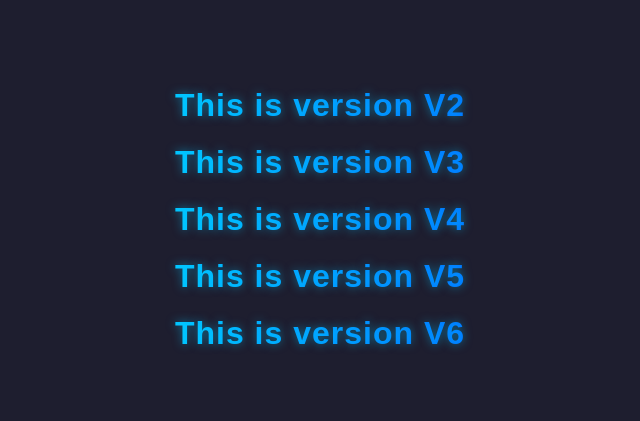
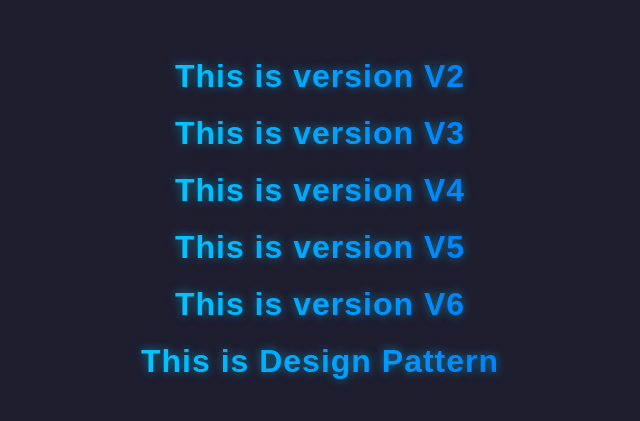
Before and after one commit to Harshita2806/MyRepo, a plain HTML site: page index.html in a window 1280 px wide. Shown: the part 181-602 px from the top of the page, without its empty margins (320-960 px from the left). Drawn offline with Linux system fonts and the light colour scheme.

Commit message:
Added a new Design Header

```diff
--- a/index.html
+++ b/index.html
@@ -12,5 +12,6 @@
     <h1>This is version V4</h1>
     <h1>This is version V5</h1>
     <h1>This is version V6</h1>
+    <h1>This is Design Pattern</h1>
 </body>
 </html>
```
